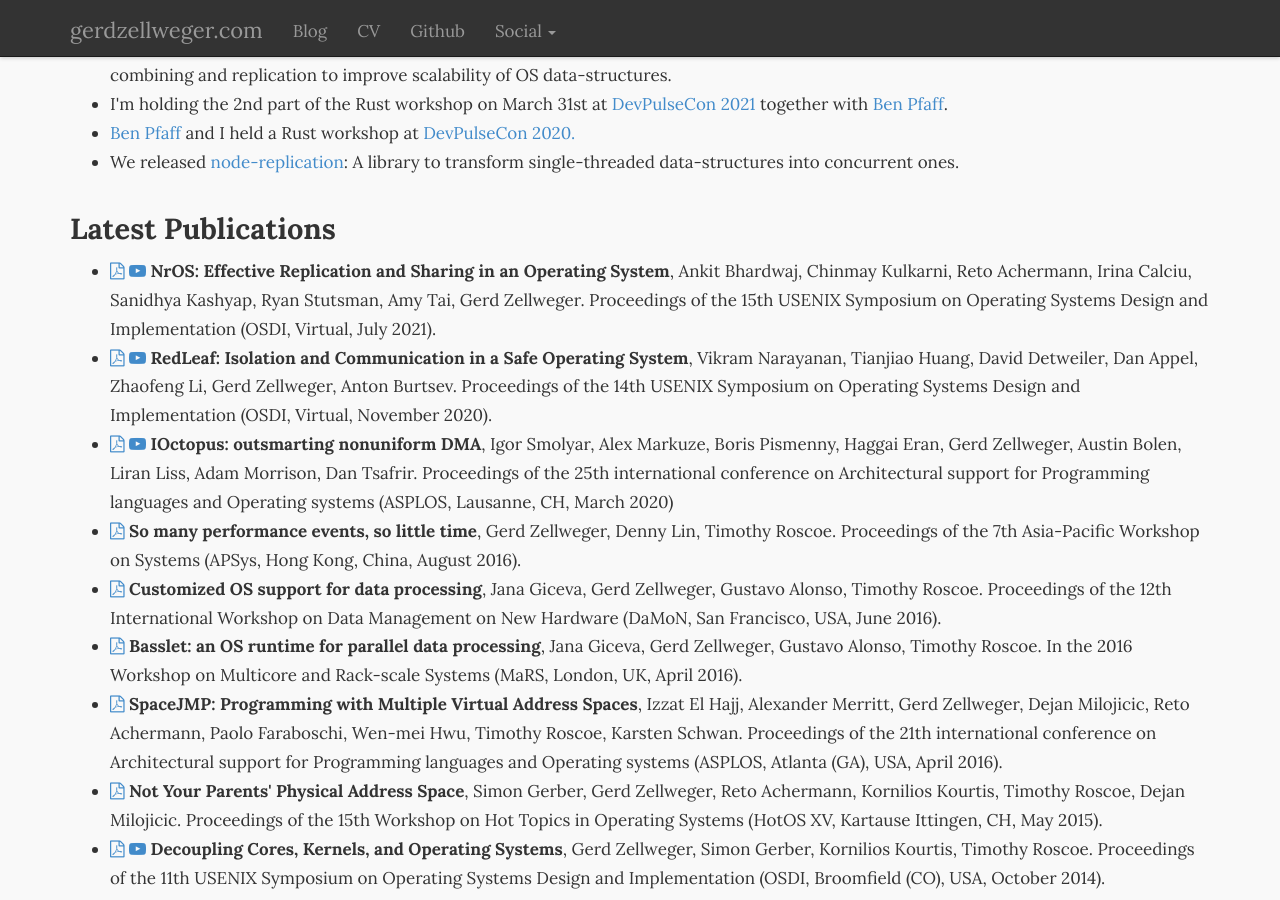
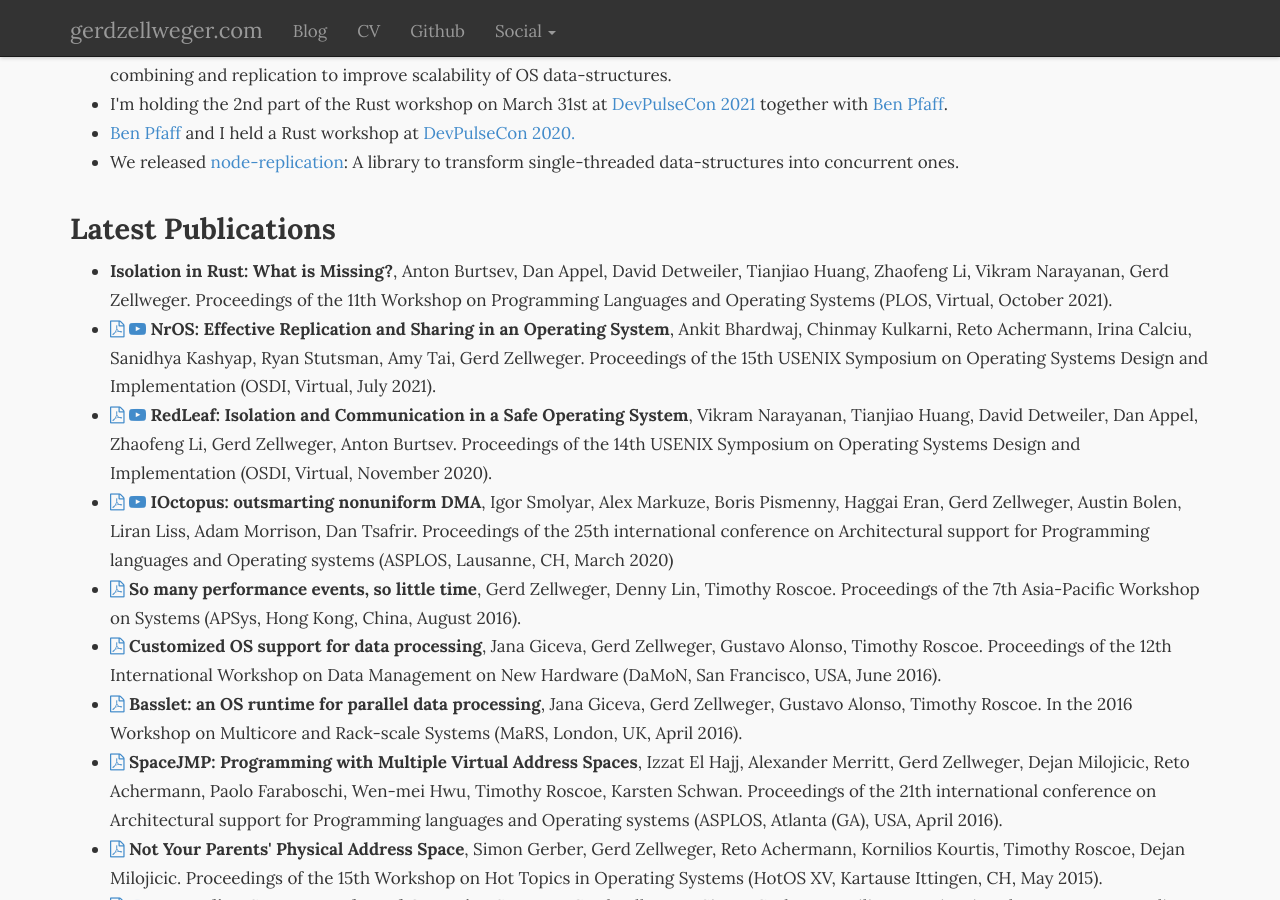
Before and after one commit to gz/website, a Jekyll site: the page built from index.html, in a window 1280 px wide and 900 px high, scrolled down 371 px. Built offline with Jekyll 4.4.1, drawn with Linux system fonts in a browser that asks for light colours; nearby versions of some CDN libraries.

Commit message:
Added PLOS.

```diff
--- a/index.html
+++ b/index.html
@@ -41,6 +41,12 @@ title: Gerd Zellweger
 
 <h3>Latest Publications</h3>
 <ul class="unstyled">
+  <li>
+    <strong>Isolation in Rust: What is Missing?</strong>,
+    Anton Burtsev, Dan Appel, David Detweiler, Tianjiao Huang, Zhaofeng Li, Vikram Narayanan, Gerd Zellweger.
+    Proceedings of the 11th Workshop on Programming Languages and Operating Systems (PLOS, Virtual, October 2021).
+  </li>
+
   <li>
     <a href="papers/nros-osdi21.pdf"><i class="fa fa-file-pdf-o"></i></a>
     <a href="https://www.youtube.com/watch?v=BNlsYHxcahQ"><i class="fa fa-youtube-play"></i></a>
```
